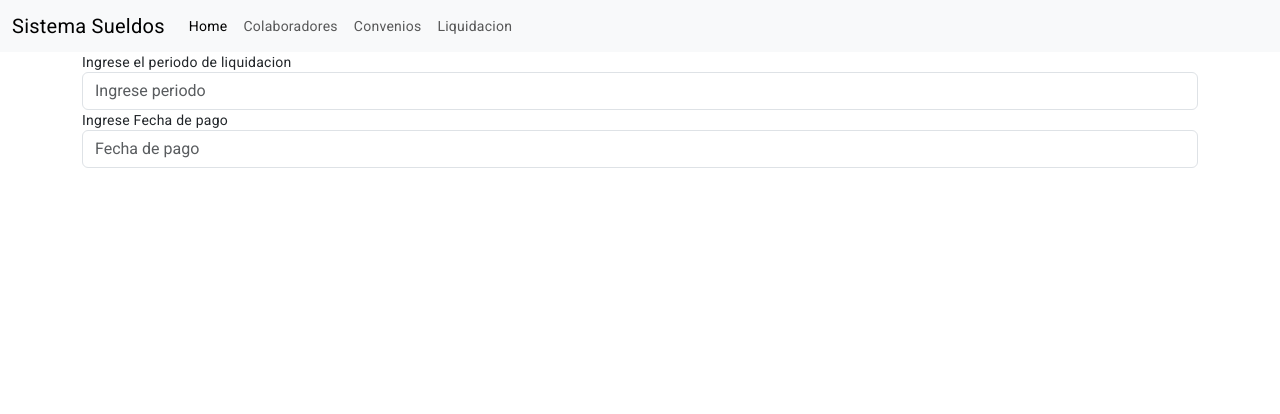
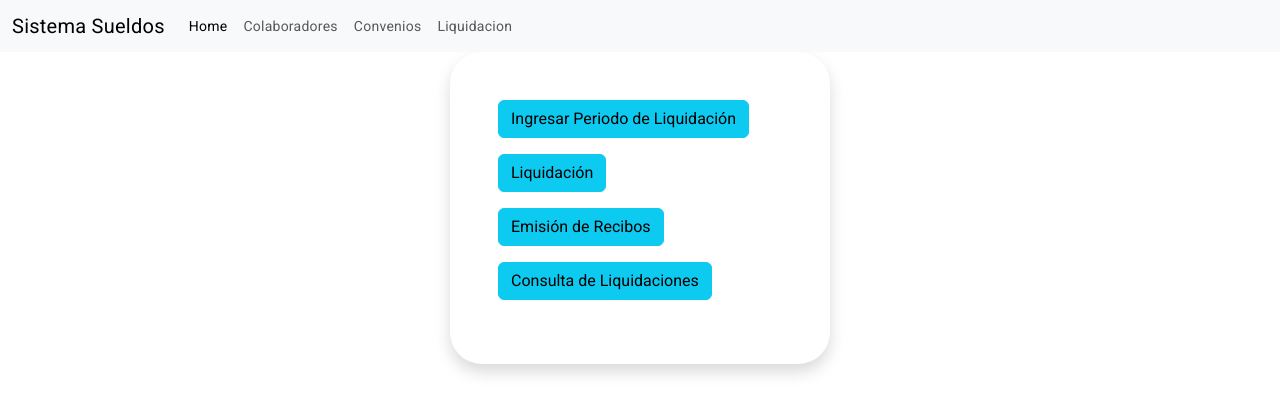
Before and after one commit to Soledad1988/sueldosFrontEnd, an Angular app: page /liquidacion in a window 1280 px wide. Shown: the top 414 px of the page. Built offline with nearby package versions, Linux system fonts and the light colour scheme.

Commit message:
Cambios en nuevo colaborador

```diff
--- a/src/app/componenets/formularios/nuevo-colaborador/nuevo-colaborador.component.html
+++ b/src/app/componenets/formularios/nuevo-colaborador/nuevo-colaborador.component.html
@@ -8,7 +8,7 @@
             <div class="d-grid" class="p-2 bd-highlight" class="d-flex justify-content-center">
 
               <form class="d-grid gap-2">
-                <h2>Datos Colaborador</h2>
+                <h2>Datos Personales</h2>
 
                 <input type="text" name="nombre" class="form-control" placeholder="Ingrese Nombre" [(ngModel)]="nuevoColaborador.nombre">
 
@@ -16,11 +16,29 @@
 
                 <input type="text" name="dni" class="form-control" placeholder="DNI" [(ngModel)]="nuevoColaborador.dni">
 
+                <label for="">Fecha Nacimiento</label>
                 <input type="date" name="nacimiento" class="form-control" placeholder="Fehca Nacimiento" [ngModel]="nuevoColaborador.nacimiento">
 
                 <input type="text" name="edad" class="form-control" placeholder="Edad" [(ngModel)]="nuevoColaborador.edad">
 
                 <input type="text" name="domicilio" class="form-control" placeholder="Ingrese Dirección" [(ngModel)]="nuevoColaborador.direccion">
+
+
+              </form>
+
+            </div>
+
+        </div>
+
+        <div class="bg-white p-5 rounded-5 text-secondary shadow" style="width: 30rem">
+
+          <div class="d-grid" class="p-2 bd-highlight" class="d-flex justify-content-center">
+
+            <form class="d-grid gap-2">
+              <h2>Datos Laborales</h2>
+
+              <label for="">Fecha Ingreso</label>
+              <input type="date" name="ingreso" class="form-control" placeholder="Fehca Ingreso" [ngModel]="nuevoColaborador.nacimiento">
 
               <mat-slide-toggle [(ngModel)]="nuevoColaborador.activo">Activo!</mat-slide-toggle>
 
@@ -42,26 +60,28 @@
                 </mat-select>
               </mat-form-field>
 
+            </form>
+
+          </div>
+
+      </div>
+
+
+
+    </div>
+
     <div class="form-footer">
 
-                  <div class="col" class="d-inline p-2">
+      <div class="col" class="d-inline p-3">
       <button type="submit" class="button" class= "btn btn-info" [routerLink]="['/colaborador']" routerLinkActive="router-link-active" (click)="agregar()">
         Confirmar</button>
       </div>
 
-                  <div class="col" class="d-inline p-2">
+      <div class="col" class="d-inline p-3">
         <button type="reset" class="button" class="btn btn-secondary" [routerLink]="['/menu']" routerLinkActive="router-link-active">
         Cancelar</button>
       </div>
 
     </div>
 
-              </form>
-
   </div>
-
-        </div>
-
-    </div>
-
-  </div>
--- a/src/app/componenets/liquidacion/liquidacion.component.html
+++ b/src/app/componenets/liquidacion/liquidacion.component.html
@@ -1,10 +1,39 @@
 
 <div class="container">
+    <div class="row justify-content-center">
+        <div class="col-md-4 bg-white p-5 rounded-5 text-secondary shadow">
+            <div class="mb-3">
+                <button type="submit" class="btn btn-info btn-block">
+                  Ingresar Periodo de Liquidación
+                </button>
+            </div>
 
-     <label for="">Ingrese el periodo de liquidacion</label>
+            <div class="mb-3">
+                <button type="submit" class="btn btn-info btn-block" [routerLink]="['/nuevaLiquidacion']">
+                  Liquidación
+                </button>
+            </div>
+
+            <div class="mb-3">
+                <button type="submit" class="btn btn-info btn-block">
+                  Emisión de Recibos
+                </button>
+            </div>
+
+            <div class="mb-3">
+                <button type="submit" class="btn btn-info btn-block">
+                  Consulta de Liquidaciones
+                </button>
+            </div>
+        </div>
+    </div>
+</div>
+
+<!--
+    <label for="">Ingrese el periodo de liquidacion</label>
      <input type="text" name="nombre" class="form-control" placeholder="Ingrese periodo">
 
     <label for="">Ingrese Fecha de pago</label>
     <input type="text" name="nombre" class="form-control" placeholder="Fecha de pago">
 
-</div>
+-->
```
Lines whose indentation alone changed are shown as unchanged.
